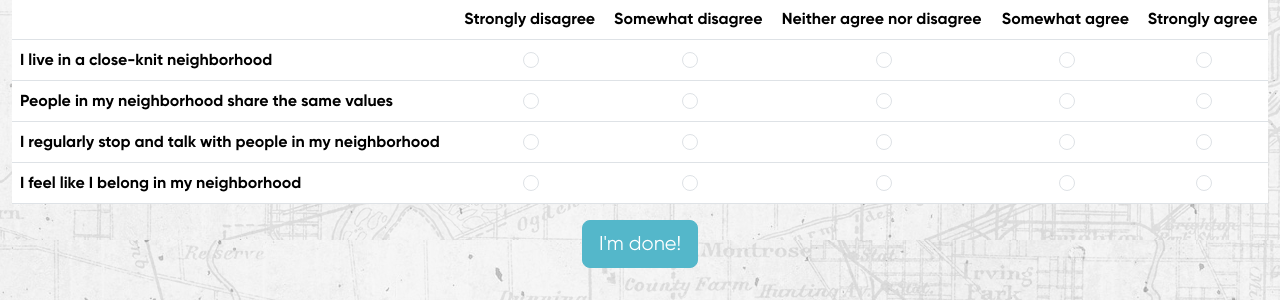
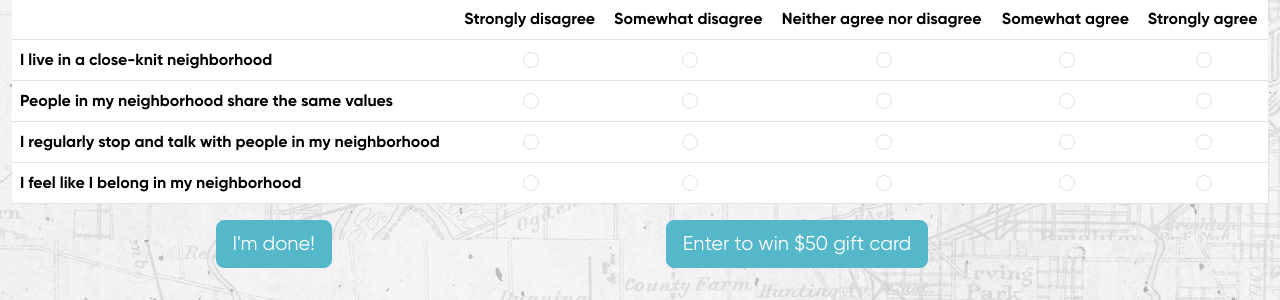
Before and after one commit to divij-sinha/neighbourhood-mapping, a Flask app: page /survey_demo in a window 1280 px wide. Shown: the part 840-1140 px from the top of the page. Run offline with Flask 3, Linux system fonts and the light colour scheme.

Commit message:
add extra button

```diff
--- a/app/forms.py
+++ b/app/forms.py
@@ -200,6 +200,7 @@ class SurveyDemo(FlaskForm):
         ],
     )
     submit = SubmitField("I'm done!")
+    submit_giftcard = SubmitField("Enter to win $50 gift card")
 
 
 class SurveyFeedback(FlaskForm):
--- a/app/templates/form_page_demo.html
+++ b/app/templates/form_page_demo.html
@@ -156,9 +156,16 @@
       </tbody>
     </table>
     <div class="container-fluid text-center">
+      <div class="row">
+        <div class="col-md-5">
       {{ form.submit(class_="btn btn-primary btn-lg") }}
+      </div>
+      <div class="col-md-5">
+      {{ form.submit_giftcard(class_="btn btn-primary btn-lg") }}
+      </div>
+      </div>
     </div>
-  </form>
+    </form>
 </div>
 {% endblock %}
 
```
